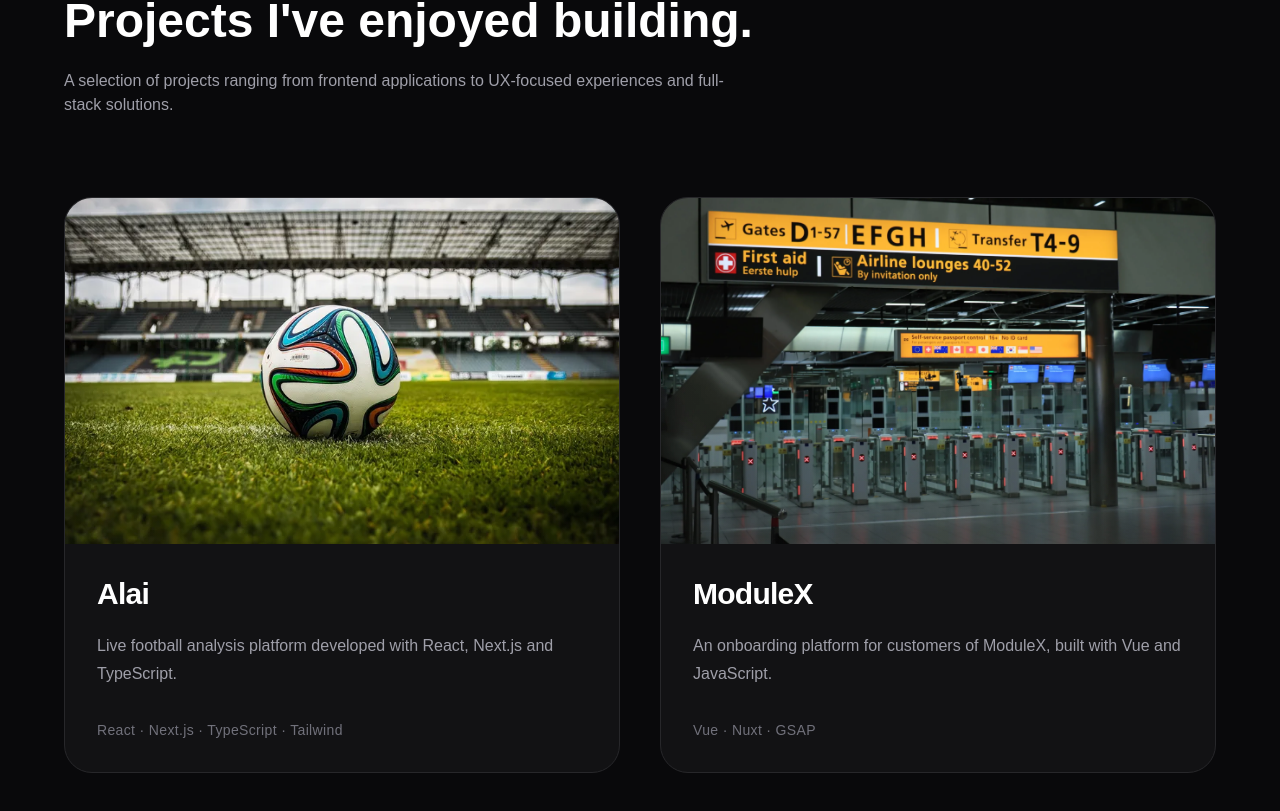
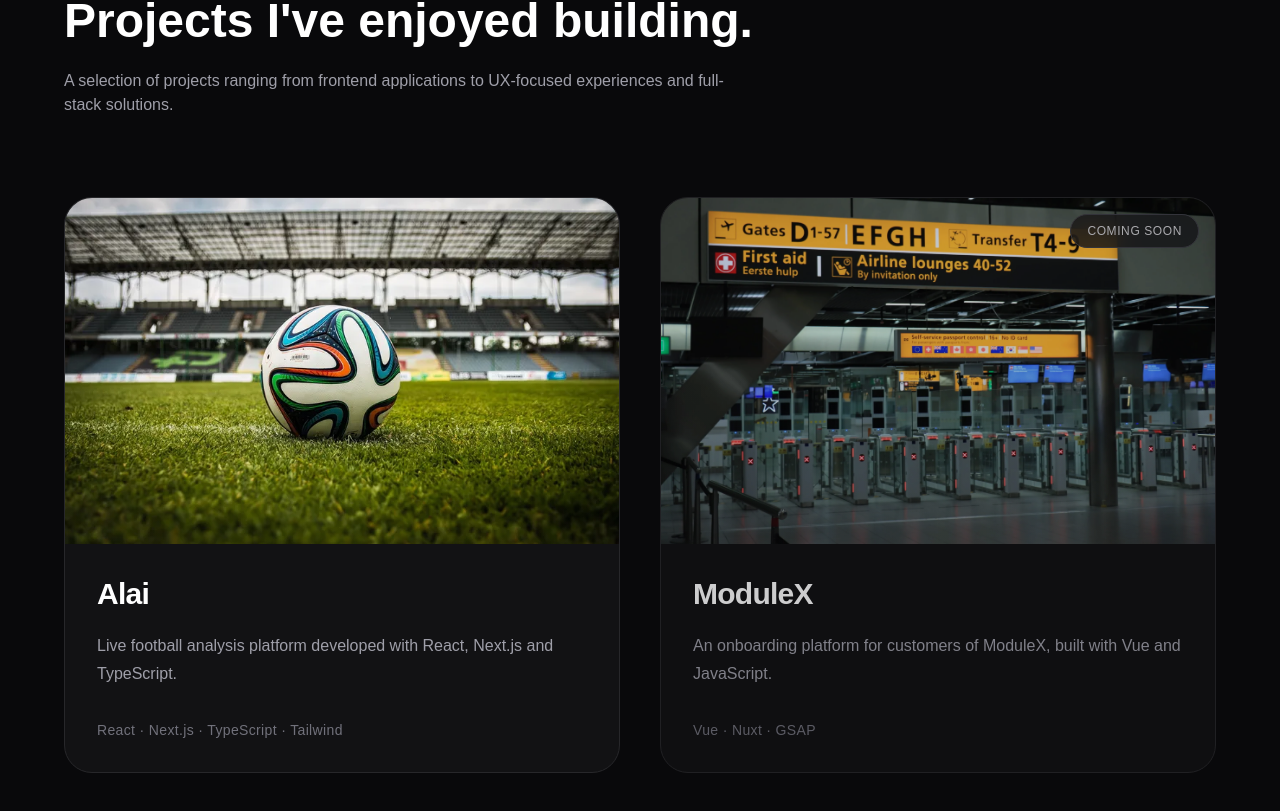
Before and after one commit to mathiasmundt99/PortfolioMathiasMundt, a Next.js app in the folder my-project/: page / in a window 1280 px wide. Shown: the part 967-1778 px from the top of the page. Built offline with nearby package versions, Linux system fonts and the light colour scheme.

Commit message:
comingSoon label added for unfinished cases

```diff
--- a/my-project/components/sections/Projects.tsx
+++ b/my-project/components/sections/Projects.tsx
@@ -21,6 +21,7 @@ export default function Projects() {
           description="Live football analysis platform developed with React, Next.js and TypeScript."
           technologies={["React", "Next.js", "TypeScript", "Tailwind"]}
           image="/images/alai_portfolio.webp"
+          comingSoon={false}
         />
 
         <ProjectCard
@@ -29,6 +30,7 @@ export default function Projects() {
           description="An onboarding platform for customers of ModuleX, built with Vue and JavaScript."
           technologies={["Vue", "Nuxt", "GSAP"]}
           image="/images/ModuleX_Portfolio.webp"
+          comingSoon={true}
         />
       </div>
     </section>
--- a/my-project/components/ui/ProjectCard.tsx
+++ b/my-project/components/ui/ProjectCard.tsx
@@ -7,18 +7,25 @@ type ProjectCardProps = {
   description: string;
   technologies: string[];
   image: string;
+  comingSoon: boolean;
 };
 
 export default function ProjectCard({
+  slug,
   title,
-  slug,
   description,
   technologies,
   image,
+  comingSoon,
 }: ProjectCardProps) {
-  return (
-    <Link href={`/projects/${slug}`}>
-      <article className="group overflow-hidden rounded-[28px] border border-zinc-800 bg-zinc-900/60 transition-all duration-500 hover:-translate-y-2 hover:border-zinc-700">
+  const card = (
+    <article
+      className={`group overflow-hidden rounded-[28px] border border-zinc-800 bg-zinc-900/60 transition-all duration-500 ${
+        comingSoon
+          ? "cursor-not-allowed opacity-80"
+          : "hover:-translate-y-2 hover:border-zinc-700"
+      }`}
+    >
       {/* Image */}
       <div className="relative aspect-16/10 overflow-hidden bg-zinc-800">
         <Image
@@ -26,11 +33,20 @@ export default function ProjectCard({
           alt={title}
           fill
           sizes="(max-width: 768px) 100vw, (max-width: 1280px) 50vw, 600px"
-            className="object-cover transition-transform duration-700 group-hover:scale-105"
+          className={`object-cover transition-transform duration-700 ${
+            comingSoon ? "" : "group-hover:scale-105"
+          }`}
         />
 
-          {/* Overlay */}
+        {/* Gradient overlay */}
         <div className="absolute inset-0 bg-linear-to-t from-zinc-950/20 via-transparent to-transparent" />
+
+        {/* Coming Soon badge */}
+        {comingSoon && (
+          <div className="absolute right-4 top-4 rounded-full border border-zinc-700 bg-zinc-900/80 px-4 py-2 text-xs font-medium uppercase tracking-wider text-zinc-300 backdrop-blur-md">
+            Coming Soon
+          </div>
+        )}
       </div>
 
       {/* Content */}
@@ -38,9 +54,11 @@ export default function ProjectCard({
         <div className="flex items-center justify-between">
           <h3 className="text-3xl font-semibold tracking-tight">{title}</h3>
 
+          {!comingSoon && (
             <span className="translate-x-2 opacity-0 transition-all duration-300 group-hover:translate-x-0 group-hover:opacity-100">
               ↗
             </span>
+          )}
         </div>
 
         <p className="mt-5 leading-7 text-zinc-400">{description}</p>
@@ -50,6 +68,11 @@ export default function ProjectCard({
         </p>
       </div>
     </article>
-    </Link>
   );
+
+  if (comingSoon) {
+    return card;
   }
+
+  return <Link href={`/projects/${slug}`}>{card}</Link>;
+}
--- a/my-project/data/projects.ts
+++ b/my-project/data/projects.ts
@@ -3,6 +3,7 @@ export type Project = {
   title: string;
   subtitle: string;
   description: string;
+  comingSoon: boolean;
 
   overview: {
     heading: string;
@@ -40,6 +41,7 @@ export const projects: Project[] = [
     subtitle: "Modern weather application with animations and favourites.",
     description:
       "A modern weather application built with Vue, Nuxt and GSAP, focusing on smooth animations and an intuitive user experience.",
+      comingSoon: true,
 
     overview: {
       heading: "Making weather information feel simple and engaging.",
@@ -101,6 +103,7 @@ export const projects: Project[] = [
       "Live football analytics platform currently being used in the World Cup",
     description:
       "Live football analytics platform built with React, Next.js and TypeScript. Focused on data visualization, dashboards and modern UX.",
+      comingSoon: false,
 
     overview: {
       heading: "Helping football clubs make better decisions through data.",
```
Lines whose indentation alone changed are shown as unchanged.
